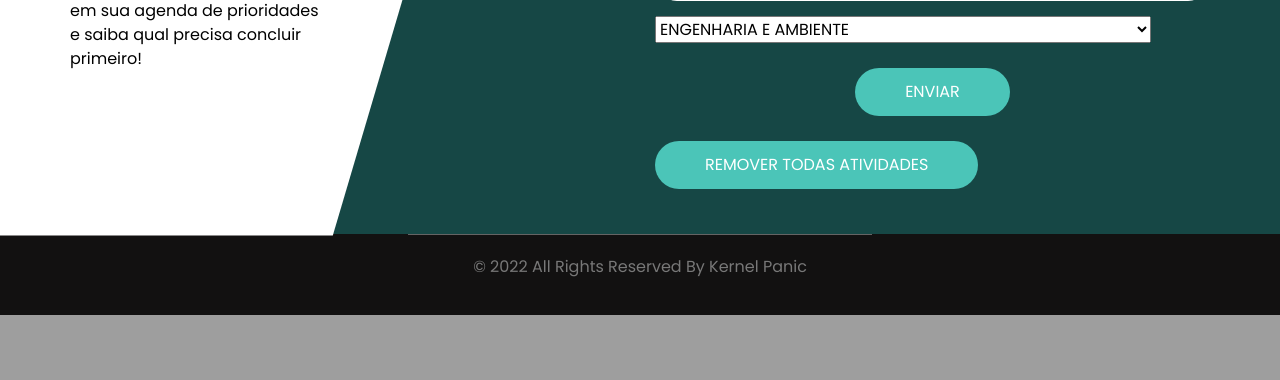
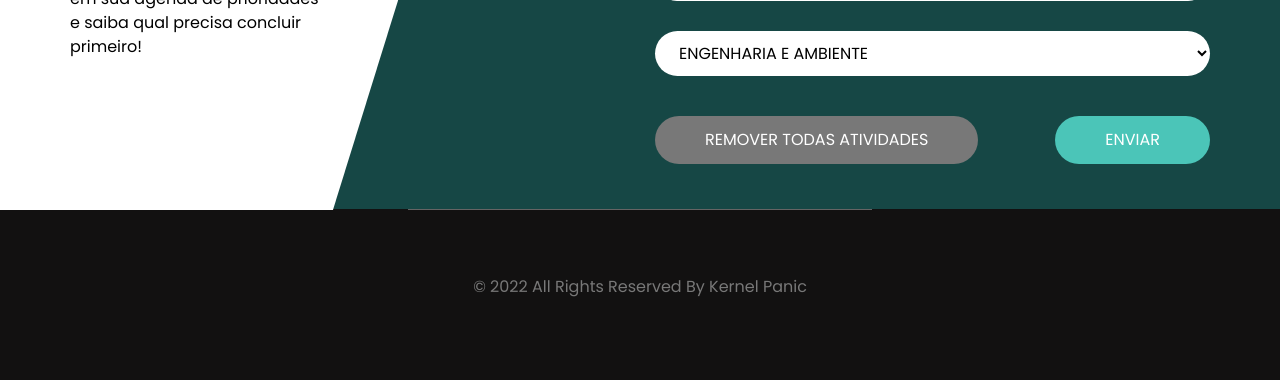
Before and after one commit to projeto-de-algoritmos/Final_kernel_panic, a Flask app: page / in a window 1280 px wide. Shown: the part 819-1199 px from the top of the page. Before the commit the page ends 1134 px from the top, so only its background shows below. Run offline with Flask 2, Linux system fonts and the light colour scheme; some libraries are stand-ins or nearby versions.

Commit message:
Fix styling

```diff
--- a/src/app.py
+++ b/src/app.py
@@ -13,6 +13,7 @@ def index():
 @app.route("/agenda")
 def agenda():
     return render_template('to_do_list.html')
+
 @app.route("/insere_atividade", methods=['POST'])
 def insere_atividade():
     pass
--- a/src/static/styles/style.css
+++ b/src/static/styles/style.css
@@ -65,18 +65,6 @@ body {
   background-color: #b5caee;
   background-image: url(../images/hero-bg.jpg);
   background-size: cover;
-}
-
-.sub_page .hero_area {
-  height: auto;
-}
-
-.sub_page .contact_section {
-  margin: 75px 0;
-}
-
-.hero_area.sub_pages {
-  height: auto;
 }
 
 .header_section .container-fluid {
@@ -380,7 +368,8 @@ a:focus {
   text-align: center;
 }
 
-.contact_section .contact-form input {
+.contact_section .contact-form input,
+.contact_section .contact-form select {
   border: none;
   outline: none;
   background-color: #ffffff;
@@ -395,7 +384,8 @@ a:focus {
   border-radius: 10px;
 }
 
-.contact_section .contact-form input::-webkit-input-placeholder {
+.contact_section .contact-form input::-webkit-input-placeholder,
+.contact_section .contact-form select::-webkit-input-placeholder {
   color: #151515;
 }
 
@@ -422,15 +412,6 @@ a:focus {
   border-radius: 30px;
 }
 
-.contact_section .map_img-box {
-  width: 80%;
-  margin: 25px auto 0 auto;
-}
-
-.contact_section .map_img-box img {
-  width: 100%;
-}
-
 /* end contact section */
 
 
@@ -447,7 +428,7 @@ a:focus {
 }
 
 .footer_section p {
-  padding: 20px 65px;
+  padding: 65px 65px;
   color: #787878;
   margin: 50 auto;
   text-align: center;
--- a/src/static/styles/style.scss
+++ b/src/static/styles/style.scss
@@ -412,15 +412,6 @@ a:focus {
       border-radius: 30px;
     }
   }
-
-  .map_img-box {
-    width: 80%;
-    margin: 25px auto 0 auto;
-
-    img {
-      width: 100%;
-    }
-  }
 }
 
 /* end contact section */
--- a/src/templates/home.html
+++ b/src/templates/home.html
@@ -32,7 +32,7 @@
     <header class="header_section">
       <div class="container-fluid">
         <nav class="navbar navbar-expand-lg custom_nav-container ">
-          <a class="navbar-brand" href="index.html">
+          <a class="navbar-brand" href="/">
             <h3>
               Priority
             </h3>
@@ -137,14 +137,14 @@
                 {% endfor%}
                 </select>
               </div>
-              <div class="d-flex justify-content-center">
+              <div class="d-flex justify-content-end">
                 <button type="submit" class="btn_on-hover">
                   Enviar
                 </button>
               </div>
             </form>
-            <form action="{{ url_for('remove_todas_atividades') }}" method="post">
-              <button type="submit" class="btn_on-hover">
+            <form action="{{ url_for('remove_todas_atividades') }}" method="post" style="margin-top: -73px;">
+              <button type="submit" style="background-color: #787878;">
                 Remover Todas Atividades
               </button>
             </form>
```
Also changed, not shown: src/templates/to_do_list.html (+2 -32 lines).
